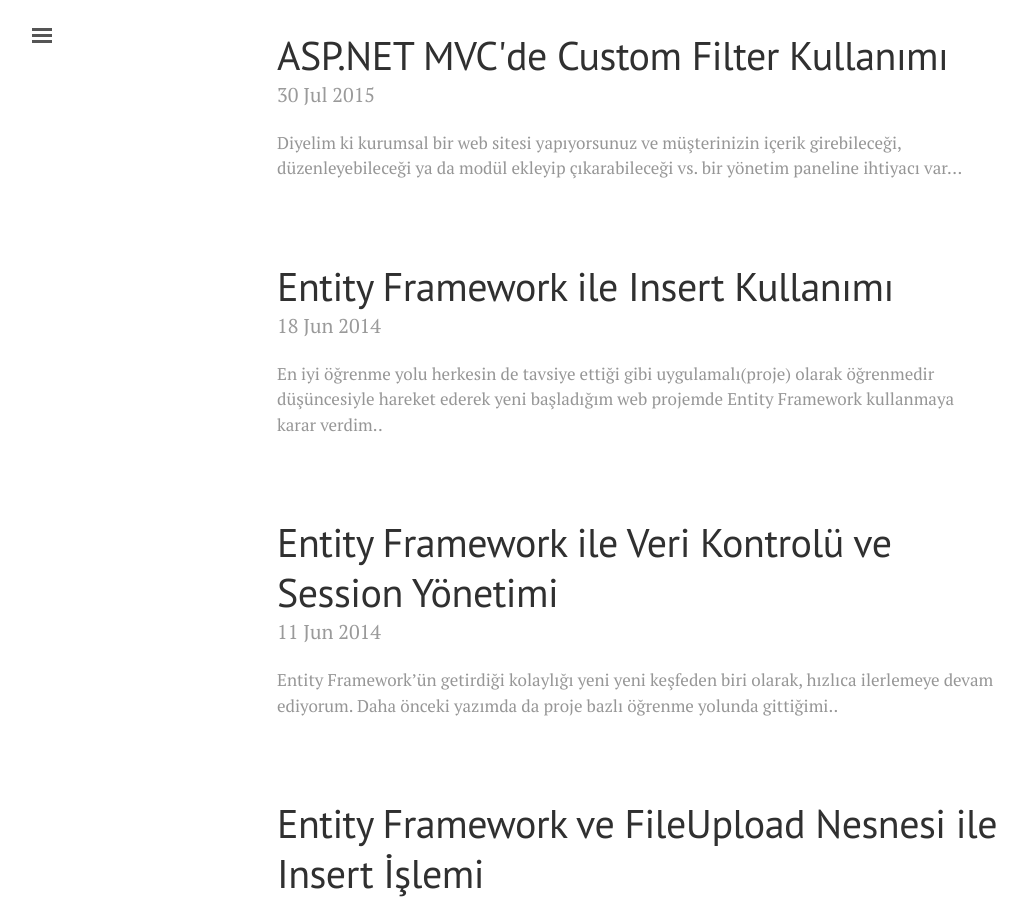
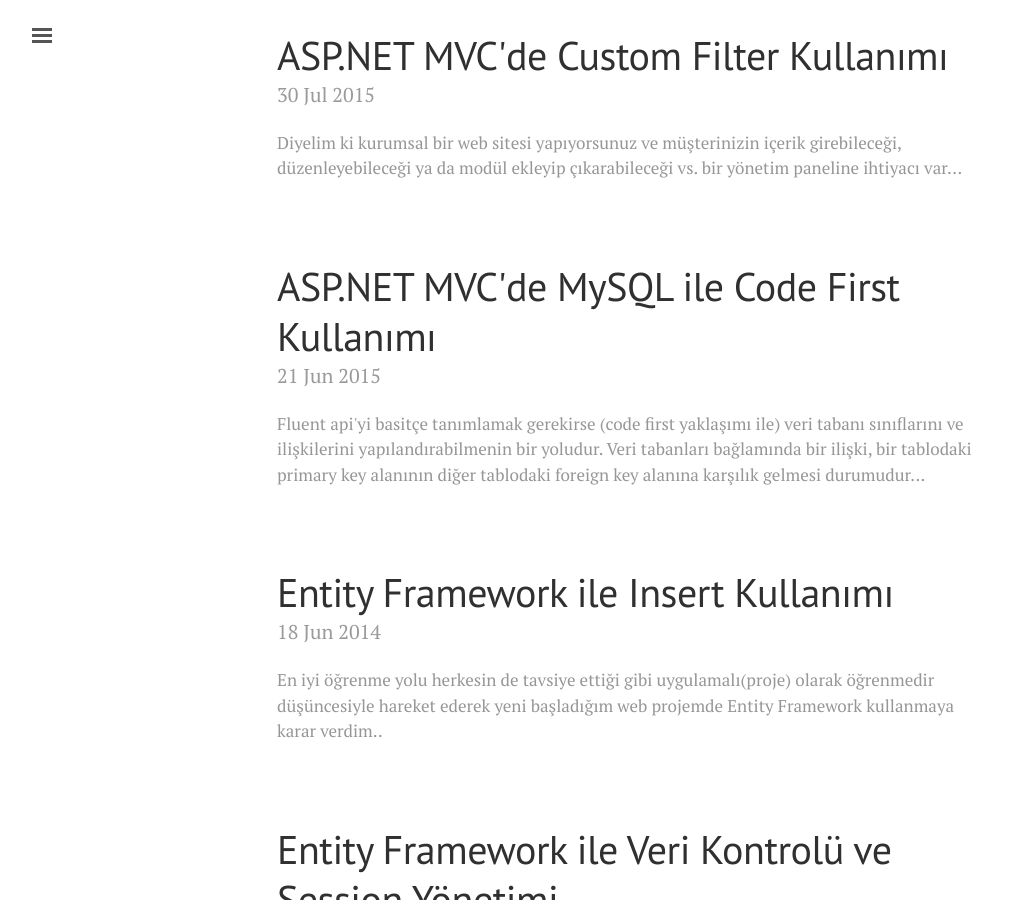
Before and after one commit to abdurrahman/abdurrahman.github.io, a Jekyll site: the page built from index.html, in a window 1280 px wide and 900 px high, scrolled down 690 px. Shown: the whole window, without its empty margins (3-1030 px from the left). Built offline with Jekyll 4.4.1, drawn with Linux system fonts in a browser that asks for light colours; the list of posts is cut into pages by our own code; some of the changed lines change nothing that is shown; some of the changed text lies outside the part shown.

Commit message:
Update old post

```diff
--- /dev/null
+++ b/_posts/2015-06-21-asp-net-mvcde-mysql-ile-codefirst-kullanimi.md
@@ -0,0 +1,146 @@
+---
+layout: post
+title: ASP.NET MVC'de MySQL ile Code First Kullanımı
+date: 2015-06-21 17:11:48 +02:00
+abstract: Fluent api'yi basitçe tanımlamak gerekirse (code first yaklaşımı ile) veri tabanı sınıflarını ve ilişkilerini yapılandırabilmenin bir yoludur. Veri tabanları bağlamında bir ilişki, bir tablodaki primary key alanının diğer tablodaki foreign key alanına karşılık gelmesi durumudur...
+---
+
+EntityFramework yapısı bizlere **Code First, Model First** ve **Database First** olmak üzere 3 farklı yaklaşım sunar. Bu makalemizde Code First yaklaşımının MySQL ile kullanımını inceliyor olacağız. Öncelikle bilgisayarımızda MySQL Server ve MySQL connector'un kurulu olması gerekiyor. Gerekli linkler aşağıdaki gibidir;
+
+- [MySQL Community Server 5.6.25](http://dev.mysql.com/downloads/mysql/)
+- [MySQL Connector/Net 6.9.6](https://dev.mysql.com/downloads/connector/net/6.9.html)
+- [MySQL Workbench 6.3.4](https://dev.mysql.com/downloads/workbench/)
+
+<p class="message">Veritabanı uygulaması olarak bilgisayarınızda Wamp Server ve benzeri uygulama kurulu olabilir, indirmeniz gerekmiyor.<p>
+
+Connector kurulumunu yaptıktan sonra Visual Studio ile yeni bir MVC projesi açıyoruz, sonrasında Code First için EntityFramwork'u, MySQL içinde data ve entity kütüphanelerini yüklüyoruz. Bunun için proje içerisinde Nuget üzerinden arama yapabilirsiniz ya da Nuget Package Manager konsolu üzerinden sırasıyla aşağıdaki şekilde yazıp da yükleyebilirsiniz.
+
+<blockquote>
+Install-Package EntityFramework<br />
+Install-Package MySql.Data<br />
+Install-Package MySql.Data.Entity<br />
+</blockquote>
+
+Bu yazım ile kütüphanelerin son versiyonları kullanıyor olacağız.
+Gereksinimlerimizi tamamladıktan sonra Model yapımızı yani veri tabanında oluşturacağımız tabloların kod tarafında yazımını gerçekleştirelim. Ürünler ve Kategoriler şeklinde 2 tablo oluşturalım.
+
+**Product.cs**
+{% highlight csharp %}
+using System;
+using System.Collections.Generic;
+using System.Linq;
+using System.Web;
+
+namespace CodeFirstApplication.Models
+{
+    public class Product
+    {
+        public int ProductId { get; set; }
+        public int ProductCode { get; set; }
+        public int CategoryId { get; set; }
+        public string Name { get; set; }
+        public string Color { get; set; }
+        public decimal Price { get; set; }
+        public int StockCount { get; set; }
+        public string ImgPath { get; set; }
+    }
+}
+{% endhighlight %}
+
+**Category.cs**
+{% highlight csharp %}
+using System;
+using System.Collections.Generic;
+using System.Linq;
+using System.Web;
+
+namespace CodeFirstApplication.Models
+{
+    public class Category
+    {
+        public int CategoryId { get; set; }
+        public string Name { get; set; }
+    }
+}
+{% endhighlight %}
+Modellerimizi oluşturduktan sonra bu tablolarımızın oluşturulabilmesi için EntityFramework'un base type sınıfı olan **DbContext** sınıfını kullandığımız Context yapımızı oluşturuyoruz;
+**CodeFirstContext.cs**
+{% highlight csharp %}
+using System;
+using System.Collections.Generic;
+using System.Data.Entity;
+using System.Linq;
+using System.Web;
+
+namespace CodeFirstApplication.Models
+{
+    public class CodeFirstContext : DbContext
+    {
+        public DbSet<Product> Products { get; set; }
+        public DbSet<Category> Categories { get; set; }
+    }
+}
+{% endhighlight %}
+<blockquote>Context'i oluşturacağımız bu dosyada tablo isimlerini verirken EntityFramework siz yazmasanız da <strong>"s"</strong> ve ya <strong>"ies"</strong> eklemekte, burada düzenli olması açısıdan ben kendim yazdım.</blockquote>
+
+Model ve context yapımızı oluşturduğumuza göre **Web.config** dosyamızda veri tabanı bağlantı cümleciğimizi güncelliyoruz. Güncelliyoruz dememin sebebi **EntityFramework** dll dosyamızı nuget üzerinden yüklediğimiz sırada buraya örnek connection string'i ve microsoft yine kendi ürünü olan Sql Server'in provider sınıfını otomatik olarak eklemekte, biz kendi bilgilerimiz ile güncellerken **name** kısmına context'e verdiğimiz adın aynısını veriyoruz, **providerName**'in de aşağıdaki gibi olduğuna dikkat edelim. Oluşacak veri tabanı adını da buradan belirtebiliyoruz, ben CodeFirstDB adını verdim siz farklı isim kullanabilirsiniz.
+{% highlight xml %}
+  <connectionStrings>
+    <add name="CodeFirstContext" connectionString="Data Source=localhost;port=3306; Initial Catalog=CodeFirstDB;uid=root; pwd=1234" providerName="MySql.Data.MySqlClient" />
+  </connectionStrings>
+{% endhighlight %}
+Bağlantı ayarlarımızıda güncelledikten sonra veri tabanımızı kod üzerinden oluşturacağımız CodeFirst yaklaşımının **migration** özelliğini etkinleştirip yeni migration ekleyeceğiz. Bunun için Package Manager Console'u kullanıyoruz.
+
+1- İlk olarak **enable-migrations** komutu ile migration'ımızı etkinlieştiriyoruz;
+<img class="alignnone size-full wp-image-734" src="{{ site.baseurl }}/assets/enable-migrations-uykusuzadam.png" alt="enable-migrations-uykusuzadam" width="457" height="44" />
+Bu adımı gerçekleştirirken projemizde oluşan **Migration** adındaki klasör içerisinde **Configuration.cs** dosyasını aşağıdaki gibi düzenliyoruz. SqlGenerator methodunun mysql ile çalışacağını belirtmemiz gerekiyor.
+{% highlight csharp %}
+public Configuration()
+{
+      AutomaticMigrationsEnabled = true;
+      SetSqlGenerator("MySql.Data.MySqlClient", new MySql.Data.Entity.MySqlMigrationSqlGenerator());
+}
+{% endhighlight %}
+
+2- Daha sonra **add-migration** komutu ile migration ekleyip bir isim veriyoruz. Proje adı ile aynı olmamasına dikkat etmemiz gerekiyor.
+<img class="alignnone size-full wp-image-738" src="{{ site.baseurl }}/assets/add-migration-uykusuzadam.png" alt="add-migration-uykusuzadam" width="698" height="137" />
+
+3- Son adım olarak **update-database** komutu ile veri tabanımızı oluşturuyoruz. CodeFirst ile ilk defa çalışıyorsanız bundan sonraki tablo ekleme, mevcut tabloya yeni alan ekleme ya da mevcut alanın özelliğini değiştirme gibi işlemlerden sonra bu adım üzerinden devam ediyoruz. Diğer ilk 2 adım migration tanımlama işlemleri olduğu için mevcut tanımlı migration üzerinden veri tabanı değişikliklerimizi güncellemek yeterli oluyor. Herhangi bir şekilde manuel olarak veri tabanı üzerinden kolon silme yada kolon özelliği değiştirme yaptığınız halde CodeFirst bunu anlayıp çalışmayacaktır. Adı üzerinde herşeyi kod ile yapmanızı istiyor. :)
+
+Yukarıdaki adımlar sonrasında update-database yaptıysanız aşağıdaki gibi hata almanız muhtemeldir.
+<blockquote><span style="color: #ff0000;">Specified key was too long; max key length is 767 bytes</span></blockquote>
+
+Mysql kod tarafında oluşturulduğundan default olarak InnoDB engine yapısını kullanır, primary key olarak belirttiğimiz alanlar için bu hatayı döndürür. Buna çözüm olarak Context modelimizi aşağıdaki gibi tekrar güncelliyoruz. Daha önce yukarıda SqlGenerator için yaptığımız ayarın bir benzerini burada yapıyoruz.
+**CodeFirstContext.cs**
+{% highlight csharp %}
+using System;
+using System.Collections.Generic;
+using System.Data.Entity;
+using System.Linq;
+using System.Web;
+
+namespace CodeFirstApplication.Models
+{
+    [DbConfigurationType(typeof(MySql.Data.Entity.MySqlEFConfiguration))]
+    public class CodeFirstContext : DbContext
+    {
+        static CodeFirstContext()
+        {
+            DbConfiguration.SetConfiguration(new MySql.Data.Entity.MySqlEFConfiguration());
+        }
+        public DbSet<Product> Products { get; set; }
+        public DbSet<Category> Categories { get; set; }
+    }
+}
+{% endhighlight %}
+<img class="alignnone size-full wp-image-737" src="{{ site.baseurl }}/assets/update-database-uykusuzadam.png" alt="update-database-uykusuzadam" width="648" height="76" />
+Son adımdan sonra aşağıdaki gibi veri tabanımızın oluştuğunu görebilirsiniz.
+<img class="alignnone size-full wp-image-739" src="{{ site.baseurl }}/assets/codefirst-db-uykusuzadam.png" alt="codefirst-db-uykusuzadam" width="542" height="305" />
+CodeFirst yaklaşımı diğer yaklaşımlara göre daha çok kullandığım bir yaklaşım. Veri tabanına sadece "veri eklenmiş mi ?" diye açıp bakmak ve geri kalan tüm işlemleri bir IDE üzerinden kod tarafında gerçekleştirmek daha kullanışlı ve daha hızlı kod yazmanızı sağlıyor.
+
+Umarım faydalı olmuştur.
+
+*Kaynaklar;*
+* [ASP.NET: Setup a MVC5 website with MySQL, Entity Framework 6 Code-First and VS2013](http://www.ryadel.com/2014/10/20/asp-net-setup-mvc5-website-mysql-entity-framework-6-code-first-vs2013/)
+* [6 Steps To Get Entity Framework 5 Working with MySql 5.5](http://www.nsilverbullet.net/2012/11/07/6-steps-to-get-entity-framework-5-working-with-mysql-5-5/)
+* [Getting Started with Entity Framework 6 Code First using MVC 5](https://www.asp.net/mvc/overview/getting-started/getting-started-with-ef-using-mvc/creating-an-entity-framework-data-model-for-an-asp-net-mvc-application)
```
Also changed, not shown: _posts/2017-01-14-fluent-api-nedir.md (+1 -0 lines).
